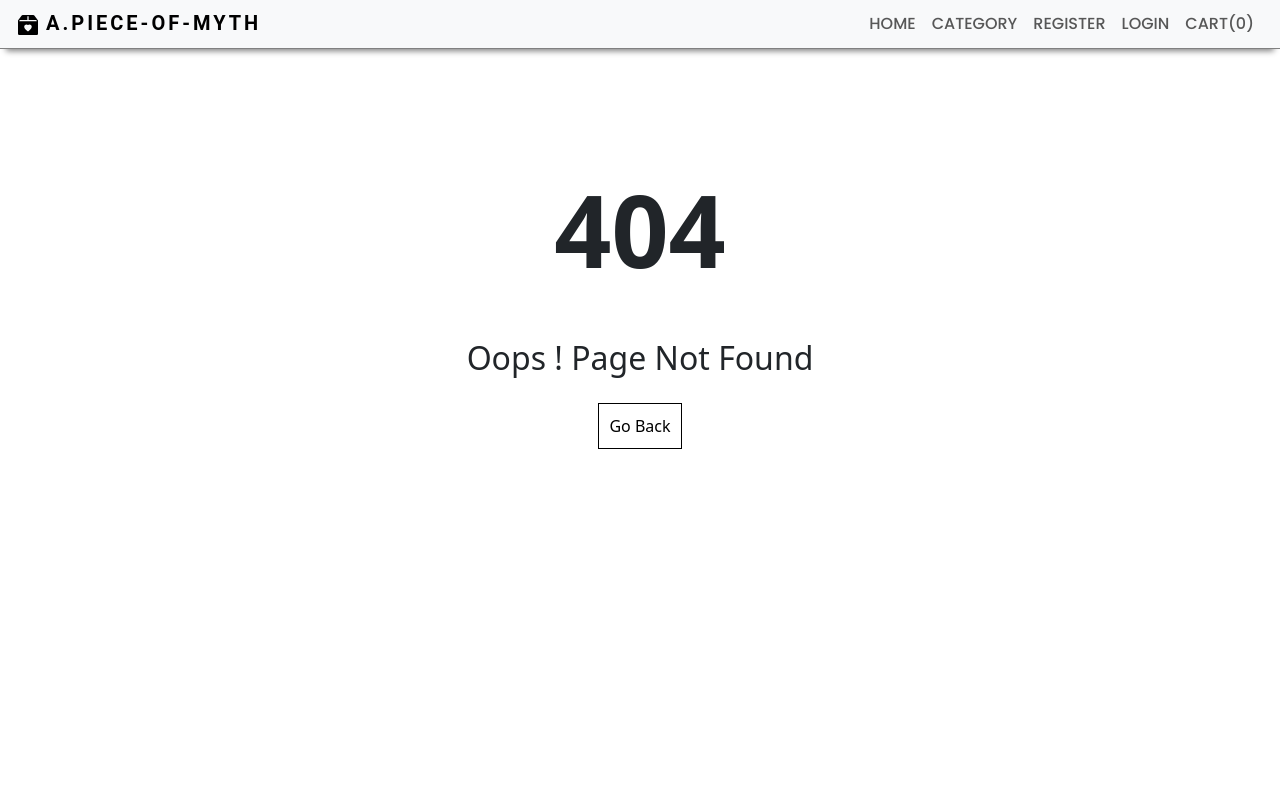
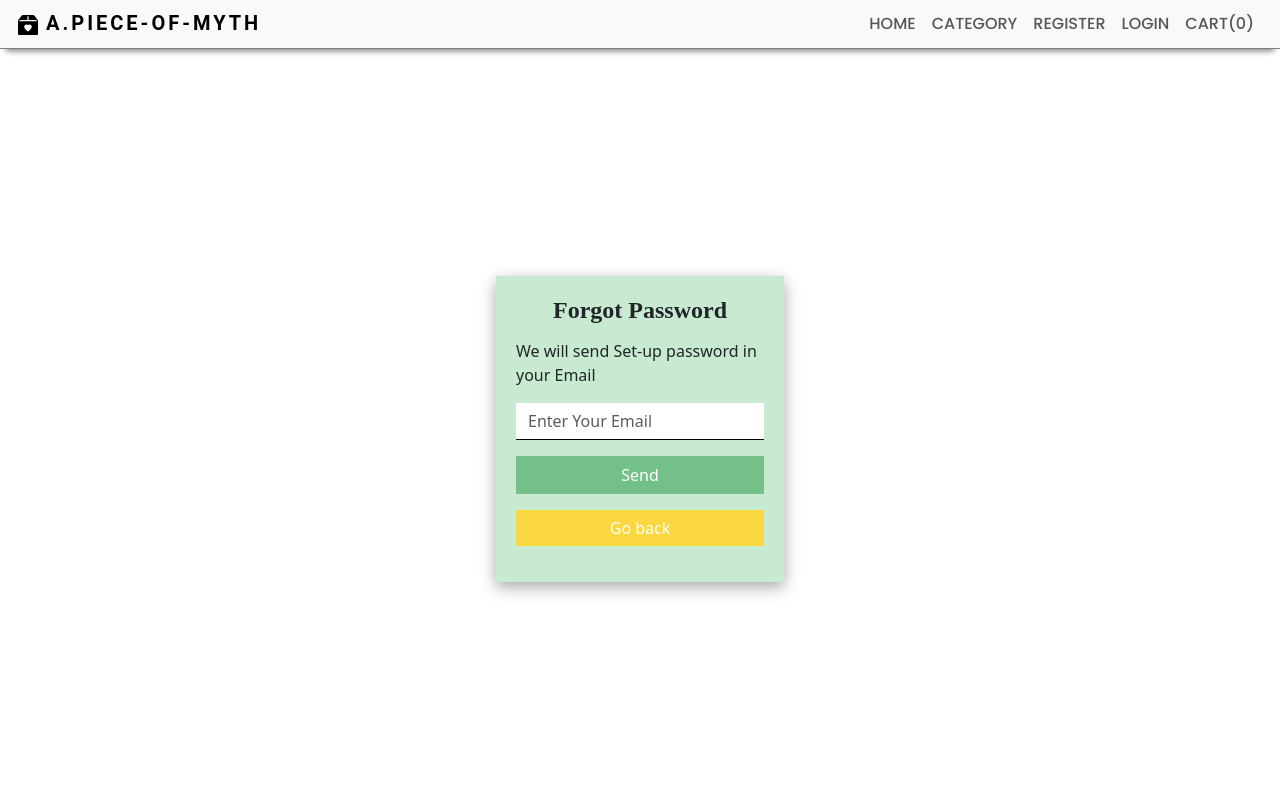
Before and after one commit to nanthatp/a.piece-of-myth, a React (Create React App) app in the folder client/: page /forgot-password in a window 1280 px wide. Before the commit this address had no page. Shown: the top 800 px of the page. Built offline with nearby package versions, Linux system fonts and the light colour scheme.

Commit message:
yang song reset password mai dai na kae ui update

```diff
--- a/client/src/App.js
+++ b/client/src/App.js
@@ -16,6 +16,7 @@ import AdminDashboard from './pages/Admin/AdminDashboard';
 import CreateCategory from './pages/Admin/CreateCategory';
 import CreateProduct from './pages/Admin/CreateProduct';
 import Orders from './pages/User/Orders';
+import ForgotPassword from './pages/Auth/ForgetPassword';
 
 function App() {
   return (
@@ -39,6 +40,7 @@ function App() {
       <Route path='/policy' element={<Policy/>} />
       <Route path='*' element={<Pagenotfound/>} />
       <Route path="/login" element={<Login />} />
+      <Route path='/forgot-password' element={<ForgotPassword/>} />
     </Routes>
     </>
   );
--- /dev/null
+++ b/client/src/pages/Auth/ForgetPassword.js
@@ -0,0 +1,63 @@
+import React from 'react'
+import { useState } from "react";
+import { Link, useNavigate } from "react-router-dom";
+import axios from 'axios'
+import Layout from '../../components/Layout/Layout';
+
+
+function ForgotPassword() {
+    const [email, setEmail] = useState();
+    const navigate = useNavigate();
+
+    const handleSubmit = async (e) => {
+    e.preventDefault();
+
+    const res = await axios.post("/api/auth/forget-password", { email });
+
+    if (res) {
+      alert("email Sent");
+    }
+    };
+
+    return(
+       <Layout title="forgot_password - a.piece-of-myth">
+            <div className="form-container">
+                <div className="bg-white p-3 rounded w-25">
+
+                    <form onSubmit={handleSubmit}>
+                        <h4 className="title">Forgot Password</h4>
+                        <p>We will send Set-up password in your Email</p>
+                        <div className="mb-3">
+                            <input
+                            type="email"
+                            placeholder="Enter Your Email"
+                            autoComplete="off"
+                            name="email"
+                            className="form-control rounded-0"
+                            onChange={(e) => setEmail(e.target.value)}
+                            />
+                        </div>
+                        <div className="mb-3">
+                            <button type="submit" className="btn btn-success w-100 rounded-0">
+                                Send
+                            </button>
+                        </div>
+
+                        <div className="mb-3">
+                            <button
+                                type="button"
+                                className="btn forgot-btn w-100 rounded-0"
+                                onClick={() => {
+                                navigate("/login");
+                                }}>
+                                Go back
+                            </button>
+                        </div>
+                    </form>
+                </div>
+            </div>
+        </Layout>
+    )
+}
+
+export default ForgotPassword;
--- a/client/src/pages/Auth/Login.js
+++ b/client/src/pages/Auth/Login.js
@@ -1,7 +1,7 @@
 import React, { useState } from "react";
 import Layout from "./../../components/Layout/Layout";
 import axios from "axios";
-import { useNavigate, useLocation } from "react-router-dom";
+import { useNavigate, useLocation, Link } from "react-router-dom";
 import toast from "react-hot-toast";
 import "../../styles/AuthStyles.css";
 import { useAuth } from "../../context/auth";
@@ -39,7 +39,7 @@ const Login = () => {
     }
   };
   return (
-    <Layout title="Register - Ecommer App">
+    <Layout title="login - a.piece-of-myth">
       <div className="form-container " style={{ minHeight: "90vh" }}>
         <form onSubmit={handleSubmit}>
           <h4 className="title">LOGIN FORM</h4>
@@ -67,21 +67,27 @@ const Login = () => {
               required
             />
           </div>
+
           <div className="mb-3">
-            <button
-              type="button"
-              className="btn forgot-btn"
-              onClick={() => {
-                navigate("/forgot-password");
-              }}
-            >
-              Forgot Password
+            <button type="submit" className="btn btn-primary">
+              LOGIN
             </button>
           </div>
 
-          <button type="submit" className="btn btn-primary">
-            LOGIN
-          </button>
+          <p style={{ color: "#393f81" }}>
+            Forgot your Password?{" "}
+            <Link to="/forgot-password" class="link-secondary link-offset-2 link-underline-opacity-25 link-underline-opacity-100-hover">
+              click here
+            </Link>
+          </p>
+
+          <p style={{ color: "#393f81" }}>
+            Don't have an account?{" "}
+            <Link to="/register" class="link-secondary link-offset-2 link-underline-opacity-25 link-underline-opacity-100-hover">
+              Register here
+            </Link>
+          </p>
+
         </form>
       </div>
     </Layout>
--- a/client/src/pages/Auth/Register.js
+++ b/client/src/pages/Auth/Register.js
@@ -36,10 +36,11 @@ const Register= () => {
     console.log(process.env.REACT_APP_API);
   return (
     <Layout title = "Register - a.piece-of-myth">
-        <div className="register">
+        <div className="form-container" style={{ minHeight: "90vh" }}>
 
-                <h1>CREATE AN ACCOUNT</h1>
             <form onSubmit={handleSumit}>
+                <h3 className='title'>CREATE AN ACCOUNT</h3>
+
 
                 <div className="row">
                     <div className="col-md-6 mb-4">
@@ -109,9 +110,20 @@ const Register= () => {
                     <div className="d-flex justify-content-center">
                         <button
                             type="submit"
-                        className="btn btn-success btn-block btn-lg gradient-custom-4 text-body"
+                            className="btn btn-primary"
                         >
                             Register
+                        </button>
+                    </div>
+
+                    <div className="d-flex justify-content-center">
+                        <button
+                            type="button"
+                            className="btn forgot-btn "
+                            onClick={() => {
+                            navigate("/login");
+                        }}>
+                            Go back
                         </button>
                     </div>
                 </form>
```
Lines whose indentation alone changed are shown as unchanged.
